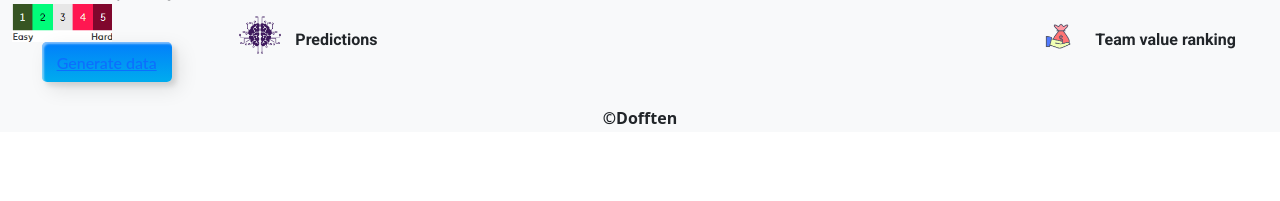
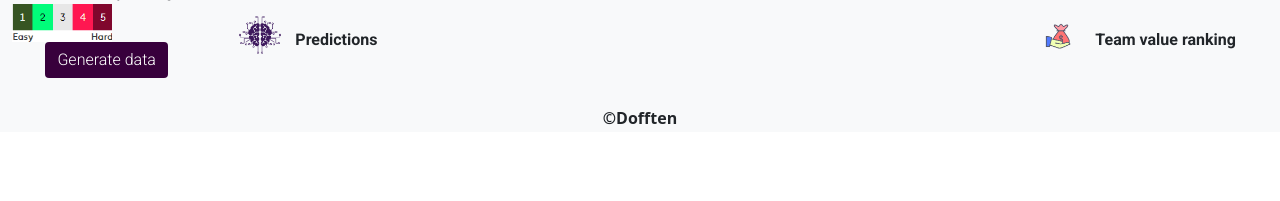
Before and after one commit to Dofften/portfolio, a Django app: template FPL/templates/fpl.html in a window 1280 px wide. Shown: the part 186-387 px from the top of the page. Run offline with Django 3.2, Linux system fonts and the light colour scheme; the template is opened without the code that fills it, so the values that code supplies are empty; some libraries are stand-ins or nearby versions; some web fonts are replaced.

Commit message:
Update fpl.html

```diff
--- a/FPL/templates/fpl.html
+++ b/FPL/templates/fpl.html
@@ -96,7 +96,7 @@
                 Fixture Difficulty Rating:
                 <img src="{% static 'images/fpl/fdr.png' %}" class="fdr" alt="fdr" />
               </div>
-              <button class="custom-btn btn-3"><span><a href="https://omondi.herokuapp.com/projects/fpl-admin">Generate data</a></span></button>
+              <a class="btn btn-primary" role="button" href="https://omondi.herokuapp.com/projects/fpl-admin" style="background: rgb(56,0,60);border-style: none;border-color: rgba(255,255,255,0);">Generate data</a>
             </ul>
           </nav>
           <div class="col-lg-10 bg-light">
```
